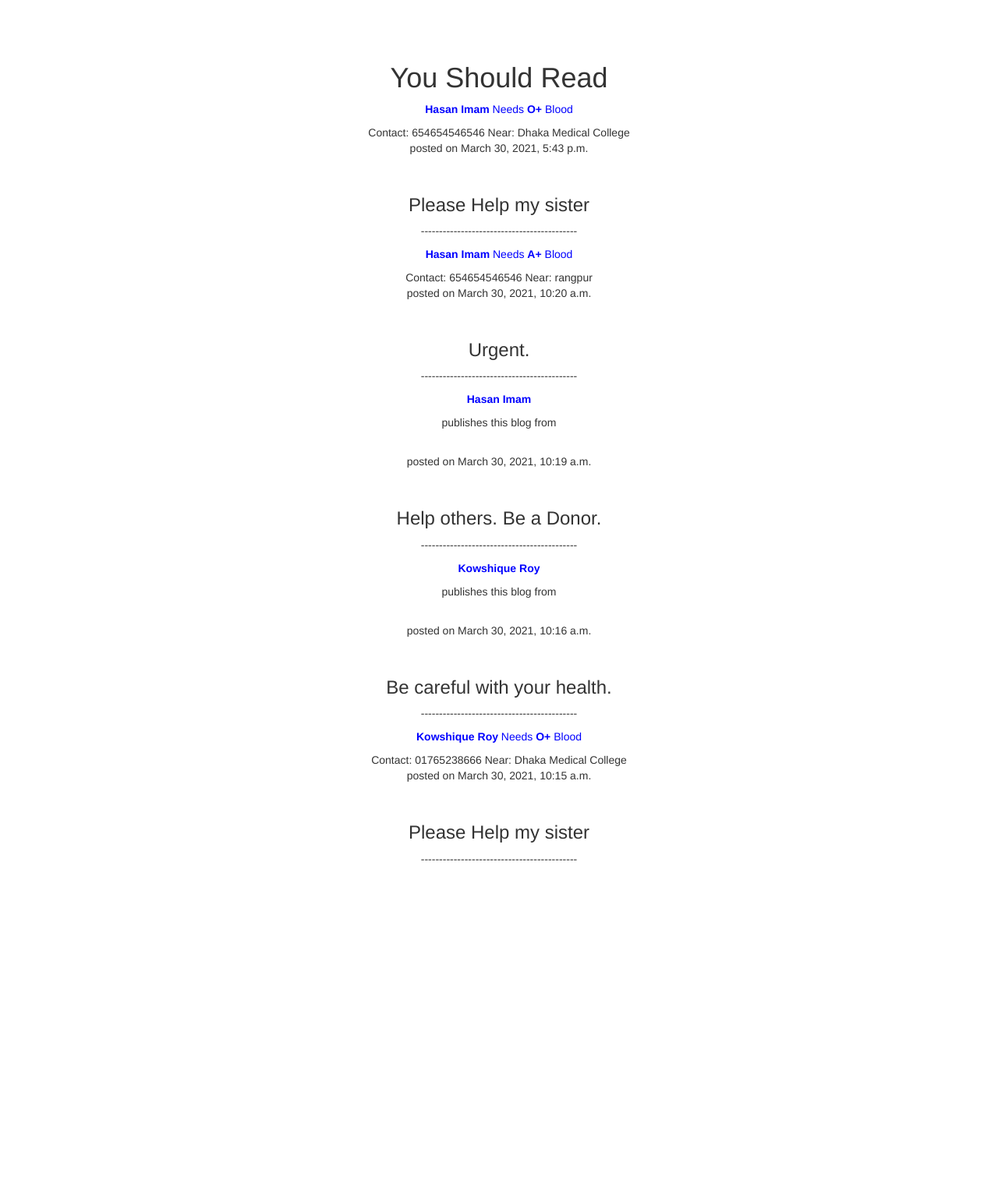
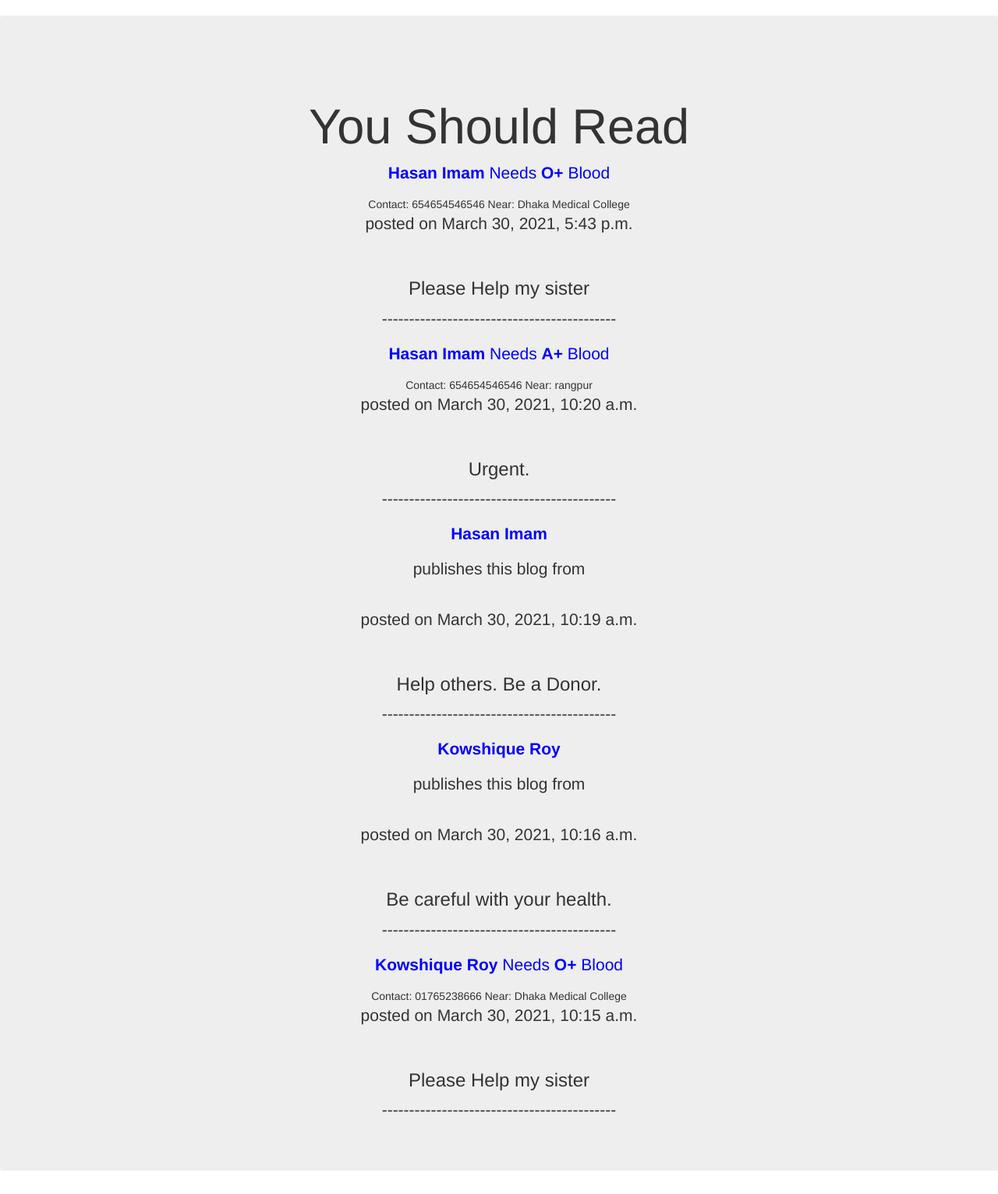
Before and after one commit to kowshiqueroy/bloodinNeedPYTHONdjango, a Django app: page /blog in a window 1280 px wide. Shown: the part 62-1594 px from the top of the page at 78% size. Before the commit the page ends 1166 px from the top, so only its background shows below. Run offline with Django 3.2, Linux system fonts and the light colour scheme; data comes from the database, SQL or seed files in the repository; some libraries are stand-ins or nearby versions.

Commit message:
Update temp.html

```diff
--- a/bloodinneed/data_manage/templates/temp.html
+++ b/bloodinneed/data_manage/templates/temp.html
@@ -25,7 +25,7 @@
       <div class="collapse navbar-collapse" id="navbarSupportedContent">
         <ul class="navbar-nav mr-auto">
         </ul>
-	    <div>
+	    <div >
             {% if request.user.is_authenticated %}<p style="color: white; margin-right: 10px;">
             Hi Dear, <a href="{% url 'profile' request.user.id %}">{{request.user.username}}</a> <strong style="color: black;">|</strong><a href="{% url 'profile' request.user.id %}">Profile</a><strong style="color: black;">|</strong><a href="{% url 'update'%}">Update Profile</a><strong style="color: black;">|</strong><a href="{% url 'blog'  %}"> View Blogs/Blood Need</a><strong style="color: black;">|</strong><a href="{% url 'post'  %}"> Post Blood Need/Blog</a><strong style="color: black;">|</strong><a href="{% url 'donor'  %}"> Donor List</a><strong style="color: black;">|</strong><a style="color:red;" href="{% url 'logout_view' %}">Logout</a></p>
             {% else %}
@@ -38,8 +38,9 @@
 	    </div>
       </div>
     </nav>
+<div class="jumbotron text-center">
     <center><br><br>
     {% block content %}
-    {% endblock %}</center>
+    {% endblock %}</center></div>
 </body>
 </html>
```
